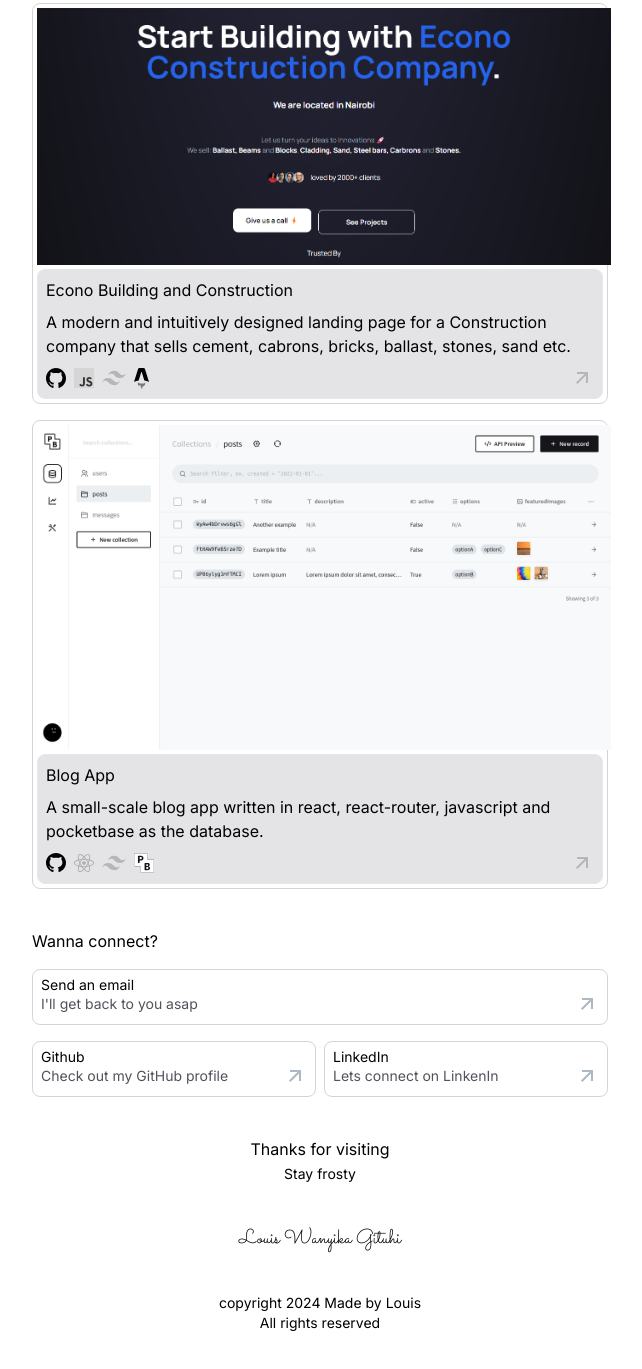
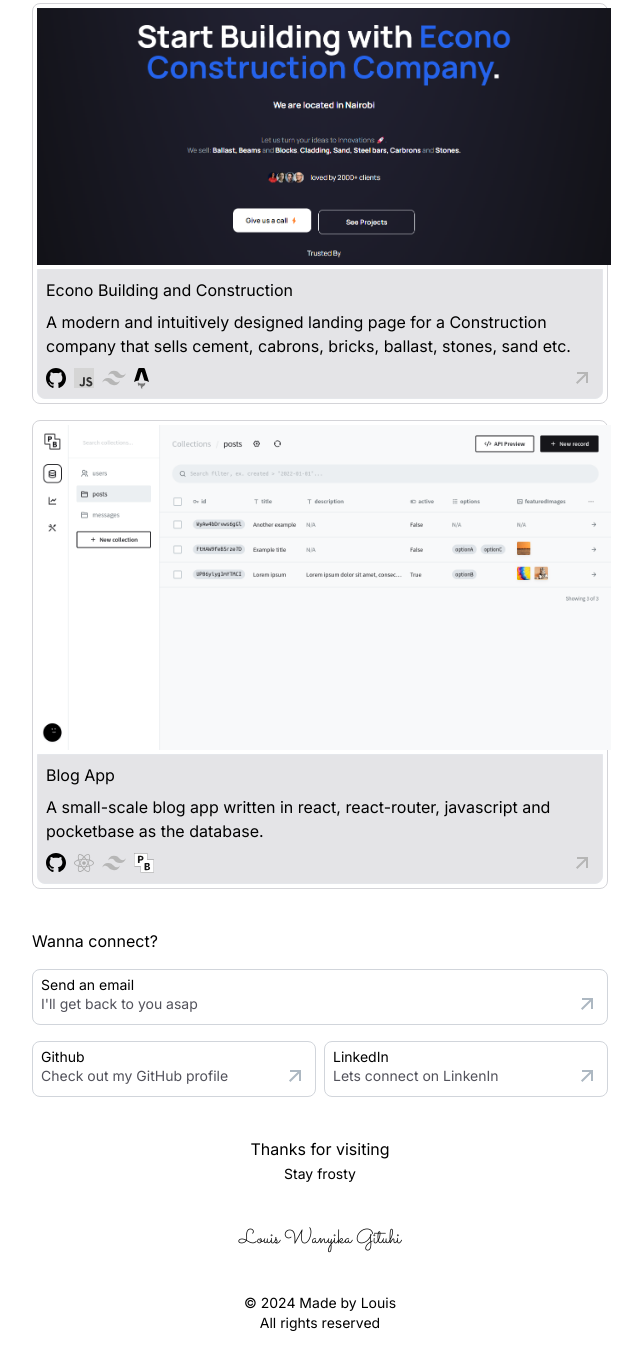
Before and after one commit to louisgituhi/molecular-meteorite, an Astro site: page / in a window 1280 px wide. Shown: the part 615-1984 px from the top of the page, without its empty margins (320-962 px from the left). Built offline with nearby package versions, Linux system fonts and the light colour scheme; Astro itself is replaced by a stand-in of ours.

Commit message:
fixed border

```diff
--- a/src/pages/index.astro
+++ b/src/pages/index.astro
@@ -155,7 +155,7 @@
 				<div class=" mt-10">
 					<div class=" w-full border border-zinc-300 rounded-lg h-auto">
 						<Image src={econo} alt="econo landing page" class=" m-1" />
-						<div class=" m-1 bg-zinc-200 border border-b rounded-lg">
+						<div class=" m-1 bg-zinc-200 border border-b rounded-b-lg">
 							<h2 class=" m-2">Econo Building and Construction</h2>
 							<p class=" m-2">A modern and intuitively designed landing page for a Construction
 								company that sells cement, cabrons, bricks, ballast, stones, sand etc.
@@ -176,7 +176,7 @@
 
 					<div class=" w-full border border-zinc-300 rounded-lg h-auto mt-4">
 						<Image src={blog} alt="econo landing page" class=" m-1" />
-						<div class=" m-1 bg-zinc-200 border border-b rounded-lg">
+						<div class=" m-1 bg-zinc-200 border border-b rounded-b-lg">
 							<h2 class=" m-2">Blog App</h2>
 							<p class=" m-2">A small-scale blog app written in react, react-router, javascript and pocketbase as the database.
 							</p>
@@ -235,7 +235,7 @@
 				</div>
 
 				<div class=" mt-10 text-sm">
-					<p>copyright {date} Made by Louis</p>
+					<p>&copy {date} Made by Louis</p>
 					<p>All rights reserved</p>
 				</div>
 			</section>
```
